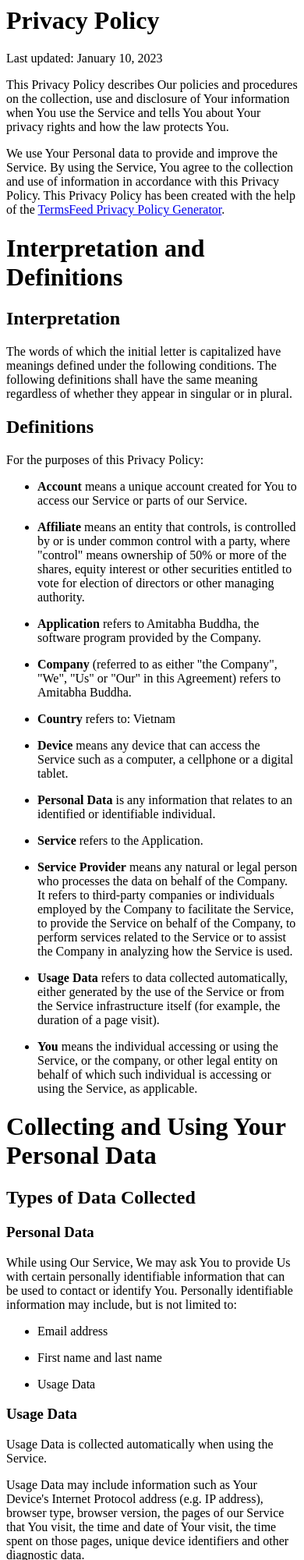
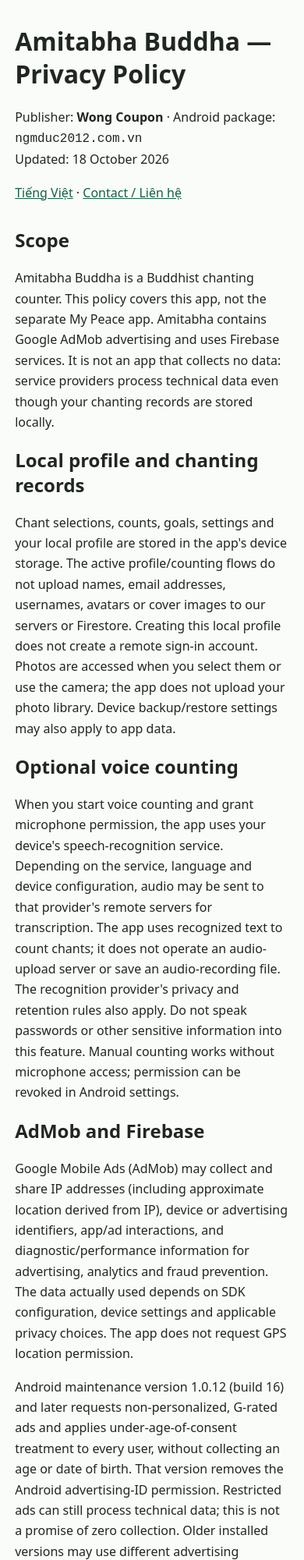
Before and after one commit to ngmduc2012/amitabha_privacy_policy.github.io, a plain HTML site: page index.html in a window 390 px wide. Shown: the top 2000 px of the page at 78% size. Drawn offline with Linux system fonts and the light colour scheme.

Commit message:
docs: disclose Amitabha ads and optional voice data practices

```diff
--- a/index.html
+++ b/index.html
@@ -1,147 +1,54 @@
-
-<h1>Privacy Policy</h1>
-<p>Last updated: January 10, 2023</p>
-<p>This Privacy Policy describes Our policies and procedures on the collection, use and disclosure of Your information when You use the Service and tells You about Your privacy rights and how the law protects You.</p>
-<p>We use Your Personal data to provide and improve the Service. By using the Service, You agree to the collection and use of information in accordance with this Privacy Policy. This Privacy Policy has been created with the help of the <a href="https://www.termsfeed.com/live/a194de8f-5993-45f0-8981-420e1b8de386" target="_blank">TermsFeed Privacy Policy Generator</a>.</p>
-<h1>Interpretation and Definitions</h1>
-<h2>Interpretation</h2>
-<p>The words of which the initial letter is capitalized have meanings defined under the following conditions. The following definitions shall have the same meaning regardless of whether they appear in singular or in plural.</p>
-<h2>Definitions</h2>
-<p>For the purposes of this Privacy Policy:</p>
+<!doctype html>
+<html lang="en">
+<head>
+<meta charset="utf-8"><meta name="viewport" content="width=device-width, initial-scale=1">
+<title>Amitabha Buddha — Privacy Policy / Chính sách quyền riêng tư</title>
+<meta name="description" content="Privacy policy for Amitabha Buddha, ngmduc2012.com.vn, by Wong Coupon.">
+<style>body{max-width:52rem;margin:2rem auto;padding:0 1.2rem;font:1rem/1.65 system-ui,sans-serif;color:#202622;background:#fafcf9}h1,h2,h3{line-height:1.3}a{color:#126242}section{margin-block:2rem}</style>
+</head>
+<body>
+<header><h1>Amitabha Buddha — Privacy Policy</h1>
+<p>Publisher: <strong>Wong Coupon</strong> · Android package: <code>ngmduc2012.com.vn</code><br>Updated: 18 October 2026</p>
+<p><a href="#vi">Tiếng Việt</a> · <a href="#contact">Contact / Liên hệ</a></p></header>
+<main><section>
+<h2>Scope</h2>
+<p>Amitabha Buddha is a Buddhist chanting counter. This policy covers this app, not the separate My Peace app. Amitabha contains Google AdMob advertising and uses Firebase services. It is not an app that collects no data: service providers process technical data even though your chanting records are stored locally.</p>
+<h2>Local profile and chanting records</h2>
+<p>Chant selections, counts, goals, settings and your local profile are stored in the app's device storage. The active profile/counting flows do not upload names, email addresses, usernames, avatars or cover images to our servers or Firestore. Creating this local profile does not create a remote sign-in account. Photos are accessed when you select them or use the camera; the app does not upload your photo library. Device backup/restore settings may also apply to app data.</p>
+<h2>Optional voice counting</h2>
+<p>When you start voice counting and grant microphone permission, the app uses your device's speech-recognition service. Depending on the service, language and device configuration, audio may be sent to that provider's remote servers for transcription. The app uses recognized text to count chants; it does not operate an audio-upload server or save an audio-recording file. The recognition provider's privacy and retention rules also apply. Do not speak passwords or other sensitive information into this feature. Manual counting works without microphone access; permission can be revoked in Android settings.</p>
+<h2>AdMob and Firebase</h2>
+<p>Google Mobile Ads (AdMob) may collect and share IP addresses (including approximate location derived from IP), device or advertising identifiers, app/ad interactions, and diagnostic/performance information for advertising, analytics and fraud prevention. The data actually used depends on SDK configuration, device settings and applicable privacy choices. The app does not request GPS location permission.</p>
+<p>Android maintenance version 1.0.12 (build 16) and later requests non-personalized, G-rated ads and applies under-age-of-consent treatment to every user, without collecting an age or date of birth. That version removes the Android advertising-ID permission. Restricted ads can still process technical data; this is not a promise of zero collection. Older installed versions may use different advertising settings.</p>
+<p>Firebase Remote Config retrieves app configuration. Firebase SDKs can process installation identifiers and technical information such as app/SDK/OS versions, language, country code and time zone to provide and maintain services. Firebase Cloud Messaging is also included in existing app versions and can create installation-related identifiers. The active app flows do not synchronize chanting records or profile photos with Firestore.</p>
+<p>Providers may process information outside your country. Their policies describe retention and privacy controls: <a href="https://policies.google.com/privacy">Google Privacy Policy</a>, <a href="https://developers.google.com/admob/android/privacy/play-data-disclosure">AdMob data disclosure</a>, <a href="https://firebase.google.com/support/privacy">Firebase privacy information</a>.</p>
+<h2>Choices, retention and deletion</h2>
 <ul>
-    <li>
-        <p><strong>Account</strong> means a unique account created for You to access our Service or parts of our Service.</p>
-    </li>
-    <li>
-        <p><strong>Affiliate</strong> means an entity that controls, is controlled by or is under common control with a party, where &quot;control&quot; means ownership of 50% or more of the shares, equity interest or other securities entitled to vote for election of directors or other managing authority.</p>
-    </li>
-    <li>
-        <p><strong>Application</strong> refers to Amitabha Buddha, the software program provided by the Company.</p>
-    </li>
-    <li>
-        <p><strong>Company</strong> (referred to as either &quot;the Company&quot;, &quot;We&quot;, &quot;Us&quot; or &quot;Our&quot; in this Agreement) refers to Amitabha Buddha.</p>
-    </li>
-    <li>
-        <p><strong>Country</strong> refers to:  Vietnam</p>
-    </li>
-    <li>
-        <p><strong>Device</strong> means any device that can access the Service such as a computer, a cellphone or a digital tablet.</p>
-    </li>
-    <li>
-        <p><strong>Personal Data</strong> is any information that relates to an identified or identifiable individual.</p>
-    </li>
-    <li>
-        <p><strong>Service</strong> refers to the Application.</p>
-    </li>
-    <li>
-        <p><strong>Service Provider</strong> means any natural or legal person who processes the data on behalf of the Company. It refers to third-party companies or individuals employed by the Company to facilitate the Service, to provide the Service on behalf of the Company, to perform services related to the Service or to assist the Company in analyzing how the Service is used.</p>
-    </li>
-    <li>
-        <p><strong>Usage Data</strong> refers to data collected automatically, either generated by the use of the Service or from the Service infrastructure itself (for example, the duration of a page visit).</p>
-    </li>
-    <li>
-        <p><strong>You</strong> means the individual accessing or using the Service, or the company, or other legal entity on behalf of which such individual is accessing or using the Service, as applicable.</p>
-    </li>
+<li>Local data remains until replaced or cleared. To erase it, use Android Settings → Apps → Amitabha Buddha → Storage → Clear storage, or uninstall. This removes local progress; review backup settings if you do not want it restored. The older in-app “delete account” action only returns to onboarding and must not be relied on to erase all stored data.</li>
+<li>Android privacy settings let you reset/delete the advertising ID. Where offered by your installed version and region, use “Ad privacy options” in the app menu to review advertising choices. Otherwise, use device and Google privacy controls. Changing a choice does not necessarily erase information already retained by a provider.</li>
+<li>For questions or deletion requests about information you provided directly to us, contact the address below. A local profile name alone does not allow us to identify or erase records independently controlled by another provider; relevant provider controls may be needed.</li>
 </ul>
-<h1>Collecting and Using Your Personal Data</h1>
-<h2>Types of Data Collected</h2>
-<h3>Personal Data</h3>
-<p>While using Our Service, We may ask You to provide Us with certain personally identifiable information that can be used to contact or identify You. Personally identifiable information may include, but is not limited to:</p>
-<ul>
-    <li>
-        <p>Email address</p>
-    </li>
-    <li>
-        <p>First name and last name</p>
-    </li>
-    <li>
-        <p>Usage Data</p>
-    </li>
-</ul>
-<h3>Usage Data</h3>
-<p>Usage Data is collected automatically when using the Service.</p>
-<p>Usage Data may include information such as Your Device's Internet Protocol address (e.g. IP address), browser type, browser version, the pages of our Service that You visit, the time and date of Your visit, the time spent on those pages, unique device identifiers and other diagnostic data.</p>
-<p>When You access the Service by or through a mobile device, We may collect certain information automatically, including, but not limited to, the type of mobile device You use, Your mobile device unique ID, the IP address of Your mobile device, Your mobile operating system, the type of mobile Internet browser You use, unique device identifiers and other diagnostic data.</p>
-<p>We may also collect information that Your browser sends whenever You visit our Service or when You access the Service by or through a mobile device.</p>
-<h2>Use of Your Personal Data</h2>
-<p>The Company may use Personal Data for the following purposes:</p>
-<ul>
-    <li>
-        <p><strong>To provide and maintain our Service</strong>, including to monitor the usage of our Service.</p>
-    </li>
-    <li>
-        <p><strong>To manage Your Account:</strong> to manage Your registration as a user of the Service. The Personal Data You provide can give You access to different functionalities of the Service that are available to You as a registered user.</p>
-    </li>
-    <li>
-        <p><strong>For the performance of a contract:</strong> the development, compliance and undertaking of the purchase contract for the products, items or services You have purchased or of any other contract with Us through the Service.</p>
-    </li>
-    <li>
-        <p><strong>To contact You:</strong> To contact You by email, telephone calls, SMS, or other equivalent forms of electronic communication, such as a mobile application's push notifications regarding updates or informative communications related to the functionalities, products or contracted services, including the security updates, when necessary or reasonable for their implementation.</p>
-    </li>
-    <li>
-        <p><strong>To provide You</strong> with news, special offers and general information about other goods, services and events which we offer that are similar to those that you have already purchased or enquired about unless You have opted not to receive such information.</p>
-    </li>
-    <li>
-        <p><strong>To manage Your requests:</strong> To attend and manage Your requests to Us.</p>
-    </li>
-    <li>
-        <p><strong>For business transfers:</strong> We may use Your information to evaluate or conduct a merger, divestiture, restructuring, reorganization, dissolution, or other sale or transfer of some or all of Our assets, whether as a going concern or as part of bankruptcy, liquidation, or similar proceeding, in which Personal Data held by Us about our Service users is among the assets transferred.</p>
-    </li>
-    <li>
-        <p><strong>For other purposes</strong>: We may use Your information for other purposes, such as data analysis, identifying usage trends, determining the effectiveness of our promotional campaigns and to evaluate and improve our Service, products, services, marketing and your experience.</p>
-    </li>
-</ul>
-<p>We may share Your personal information in the following situations:</p>
-<ul>
-    <li><strong>With Service Providers:</strong> We may share Your personal information with Service Providers to monitor and analyze the use of our Service,  to contact You.</li>
-    <li><strong>For business transfers:</strong> We may share or transfer Your personal information in connection with, or during negotiations of, any merger, sale of Company assets, financing, or acquisition of all or a portion of Our business to another company.</li>
-    <li><strong>With Affiliates:</strong> We may share Your information with Our affiliates, in which case we will require those affiliates to honor this Privacy Policy. Affiliates include Our parent company and any other subsidiaries, joint venture partners or other companies that We control or that are under common control with Us.</li>
-    <li><strong>With business partners:</strong> We may share Your information with Our business partners to offer You certain products, services or promotions.</li>
-    <li><strong>With other users:</strong> when You share personal information or otherwise interact in the public areas with other users, such information may be viewed by all users and may be publicly distributed outside.</li>
-    <li><strong>With Your consent</strong>: We may disclose Your personal information for any other purpose with Your consent.</li>
-</ul>
-<h2>Retention of Your Personal Data</h2>
-<p>The Company will retain Your Personal Data only for as long as is necessary for the purposes set out in this Privacy Policy. We will retain and use Your Personal Data to the extent necessary to comply with our legal obligations (for example, if we are required to retain your data to comply with applicable laws), resolve disputes, and enforce our legal agreements and policies.</p>
-<p>The Company will also retain Usage Data for internal analysis purposes. Usage Data is generally retained for a shorter period of time, except when this data is used to strengthen the security or to improve the functionality of Our Service, or We are legally obligated to retain this data for longer time periods.</p>
-<h2>Transfer of Your Personal Data</h2>
-<p>Your information, including Personal Data, is processed at the Company's operating offices and in any other places where the parties involved in the processing are located. It means that this information may be transferred to — and maintained on — computers located outside of Your state, province, country or other governmental jurisdiction where the data protection laws may differ than those from Your jurisdiction.</p>
-<p>Your consent to this Privacy Policy followed by Your submission of such information represents Your agreement to that transfer.</p>
-<p>The Company will take all steps reasonably necessary to ensure that Your data is treated securely and in accordance with this Privacy Policy and no transfer of Your Personal Data will take place to an organization or a country unless there are adequate controls in place including the security of Your data and other personal information.</p>
-<h2>Delete Your Personal Data</h2>
-<p>You have the right to delete or request that We assist in deleting the Personal Data that We have collected about You.</p>
-<p>Our Service may give You the ability to delete certain information about You from within the Service.</p>
-<p>You may update, amend, or delete Your information at any time by signing in to Your Account, if you have one, and visiting the account settings section that allows you to manage Your personal information. You may also contact Us to request access to, correct, or delete any personal information that You have provided to Us.</p>
-<p>Please note, however, that We may need to retain certain information when we have a legal obligation or lawful basis to do so.</p>
-<h2>Disclosure of Your Personal Data</h2>
-<h3>Business Transactions</h3>
-<p>If the Company is involved in a merger, acquisition or asset sale, Your Personal Data may be transferred. We will provide notice before Your Personal Data is transferred and becomes subject to a different Privacy Policy.</p>
-<h3>Law enforcement</h3>
-<p>Under certain circumstances, the Company may be required to disclose Your Personal Data if required to do so by law or in response to valid requests by public authorities (e.g. a court or a government agency).</p>
-<h3>Other legal requirements</h3>
-<p>The Company may disclose Your Personal Data in the good faith belief that such action is necessary to:</p>
-<ul>
-    <li>Comply with a legal obligation</li>
-    <li>Protect and defend the rights or property of the Company</li>
-    <li>Prevent or investigate possible wrongdoing in connection with the Service</li>
-    <li>Protect the personal safety of Users of the Service or the public</li>
-    <li>Protect against legal liability</li>
-</ul>
-<h2>Security of Your Personal Data</h2>
-<p>The security of Your Personal Data is important to Us, but remember that no method of transmission over the Internet, or method of electronic storage is 100% secure. While We strive to use commercially acceptable means to protect Your Personal Data, We cannot guarantee its absolute security.</p>
-<h1>Children's Privacy</h1>
-<p>Our Service does not address anyone under the age of 13. We do not knowingly collect personally identifiable information from anyone under the age of 13. If You are a parent or guardian and You are aware that Your child has provided Us with Personal Data, please contact Us. If We become aware that We have collected Personal Data from anyone under the age of 13 without verification of parental consent, We take steps to remove that information from Our servers.</p>
-<p>If We need to rely on consent as a legal basis for processing Your information and Your country requires consent from a parent, We may require Your parent's consent before We collect and use that information.</p>
-<h1>Links to Other Websites</h1>
-<p>Our Service may contain links to other websites that are not operated by Us. If You click on a third party link, You will be directed to that third party's site. We strongly advise You to review the Privacy Policy of every site You visit.</p>
-<p>We have no control over and assume no responsibility for the content, privacy policies or practices of any third party sites or services.</p>
-<h1>Changes to this Privacy Policy</h1>
-<p>We may update Our Privacy Policy from time to time. We will notify You of any changes by posting the new Privacy Policy on this page.</p>
-<p>We will let You know via email and/or a prominent notice on Our Service, prior to the change becoming effective and update the &quot;Last updated&quot; date at the top of this Privacy Policy.</p>
-<p>You are advised to review this Privacy Policy periodically for any changes. Changes to this Privacy Policy are effective when they are posted on this page.</p>
-<h1>Purpose</h1>
-<p>The application was built with the purpose of supporting Buddhist recitation for Buddhists around the world</p>
-<h1>Contact Us</h1>
-<p>If you have any questions about this Privacy Policy, You can contact us:</p>
-<ul>
-    <li>By email: ngmduc2012@gmail.com</li>
-</ul>
+<p>Google documents TLS/HTTPS protection for AdMob and Firebase data in transit. Speech recognition is provided by your configured device service, not our server. No system can guarantee absolute security.</p>
+<h2>Audience, support and links</h2>
+<p>The app is intended for people aged 13 and above. Parents/guardians should review device permissions and service privacy practices before a minor uses them. Contact us if you believe a child under 13 has sent personal information directly to us.</p>
+<p>If you email support, your email service sends the address and content you choose to provide. Google Play, My Peace and social links open only when selected; destination policies apply. Opening My Peace's store listing does not transfer your local profile or chanting progress. We update this page and its date when practices change. This notice does not replace any consent required for ads or permissions.</p>
+</section>
+<section id="vi" lang="vi">
+<h2>Chính sách quyền riêng tư — Amitabha Buddha</h2>
+<p>Nhà phát hành: <strong>Wong Coupon</strong>. Mã Android: <code>ngmduc2012.com.vn</code>. Cập nhật: 18/10/2026. Chính sách này không áp dụng cho ứng dụng My Peace riêng biệt.</p>
+<h3>Dữ liệu trên thiết bị</h3>
+<p>Câu niệm, số đếm, mục tiêu, cài đặt và hồ sơ được lưu trong bộ nhớ app. Luồng hồ sơ/đếm hiện hành không tải tên, email, tên người dùng, ảnh đại diện hoặc ảnh bìa lên máy chủ hay Firestore. Hồ sơ local không phải tài khoản đăng nhập trực tuyến. Ảnh chỉ được truy cập khi bạn chọn hoặc dùng camera, không tải cả thư viện ảnh. Cơ chế sao lưu/khôi phục của thiết bị có thể áp dụng; hãy kiểm tra cài đặt sao lưu.</p>
+<h3>Micro và đếm giọng nói</h3>
+<p>Đây là tính năng tuỳ chọn. Khi bạn bắt đầu và cấp quyền micro, app gọi dịch vụ nhận diện giọng nói của thiết bị. Dịch vụ có thể gửi âm thanh lên máy chủ nhà cung cấp để chuyển thành chữ, tuỳ ngôn ngữ/thiết bị/cấu hình. App dùng chữ để đếm, không vận hành máy chủ tải âm thanh riêng và không lưu tệp ghi âm. Chính sách xử lý/lưu giữ của nhà cung cấp cũng áp dụng. Không đọc thông tin nhạy cảm vào tính năng này. Bạn có thể đếm thủ công và thu hồi quyền micro trong cài đặt Android.</p>
+<h3>Quảng cáo và Firebase</h3>
+<p>App có AdMob nên không phải ứng dụng “không thu thập dữ liệu”. SDK có thể thu thập/chia sẻ IP, vị trí gần đúng suy ra từ IP, mã thiết bị/quảng cáo, tương tác và thông tin chẩn đoán/hiệu năng để hiển thị, đo lường quảng cáo và chống gian lận. Dữ liệu thực tế phụ thuộc cấu hình, thiết bị và lựa chọn riêng tư. App không xin quyền định vị GPS.</p>
+<p>Bản bảo trì Android 1.0.12 (build 16) trở đi yêu cầu quảng cáo không cá nhân hoá, nội dung mức G và áp dụng chế độ dưới độ tuổi đồng ý cho mọi người dùng, không thu thập tuổi/ngày sinh. Bản này bỏ quyền mã quảng cáo Android. Quảng cáo hạn chế vẫn có thể xử lý dữ liệu kỹ thuật, không có nghĩa là không thu thập dữ liệu. Các bản cũ đã cài có thể dùng cài đặt quảng cáo khác.</p>
+<p>Firebase Remote Config tải cấu hình. Firebase có thể xử lý mã lượt cài đặt, phiên bản app/SDK/hệ điều hành, ngôn ngữ, mã quốc gia và múi giờ để cung cấp, duy trì dịch vụ. Firebase Cloud Messaging có trong các bản hiện có và có thể tạo mã liên quan tới lượt cài đặt. Luồng hiện hành không đồng bộ số đếm/ảnh hồ sơ lên Firestore. Dữ liệu có thể được xử lý ngoài quốc gia của bạn; xem các liên kết chính sách Google/Firebase ở phần tiếng Anh.</p>
+<h3>Lựa chọn, lưu giữ và xoá</h3>
+<p>Để xoá dữ liệu local, mở Cài đặt Android → Ứng dụng → Amitabha Buddha → Bộ nhớ → Xoá bộ nhớ, hoặc gỡ app. Bạn sẽ mất tiến trình local; kiểm tra sao lưu để tránh tự khôi phục. Nút “xoá tài khoản” cũ chỉ quay về màn chào, không bảo đảm xoá dữ liệu. Bạn có thể đặt lại/xoá mã quảng cáo trong cài đặt riêng tư Android. Khi phiên bản/khu vực có mục “Lựa chọn quyền riêng tư quảng cáo”, dùng mục đó trong menu; nếu không có, dùng công cụ của thiết bị/Google. Thay đổi lựa chọn không tự xoá dữ liệu nhà cung cấp đã lưu.</p>
+<p>Liên hệ bên dưới để hỏi hoặc yêu cầu xoá thông tin bạn đã gửi trực tiếp cho chúng tôi. Tên hồ sơ local không đủ để chúng tôi nhận diện hoặc xoá dữ liệu do nhà cung cấp độc lập kiểm soát; có thể cần dùng công cụ của nhà cung cấp. Google công bố bảo vệ dữ liệu AdMob/Firebase bằng TLS/HTTPS. Nhận diện giọng nói do dịch vụ trên thiết bị đảm nhiệm. Không hệ thống nào bảo mật tuyệt đối.</p>
+<h3>Độ tuổi và liên hệ</h3>
+<p>App dành cho người từ 13 tuổi. Phụ huynh/người giám hộ nên xem quyền và chính sách dịch vụ trước khi trẻ vị thành niên sử dụng. Nếu trẻ dưới 13 tuổi đã gửi thông tin cá nhân trực tiếp cho chúng tôi, vui lòng liên hệ. Email hỗ trợ được dịch vụ email xử lý theo nội dung bạn chủ động gửi. Liên kết My Peace/Google Play/mạng xã hội chỉ mở khi bấm; không chuyển hồ sơ hoặc số đếm sang My Peace. Trang này được cập nhật khi cách xử lý dữ liệu thay đổi và không thay thế sự đồng ý cần thiết cho quảng cáo/quyền thiết bị.</p>
+</section>
+<section id="contact"><h2>Contact / Liên hệ</h2><p>Amitabha Buddha — Wong Coupon, Vietnam<br>Email: <a href="mailto:ngmduc2012@gmail.com">ngmduc2012@gmail.com</a></p></section>
+</main></body></html>
```
